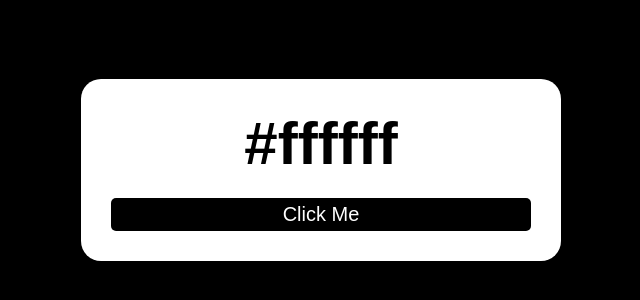
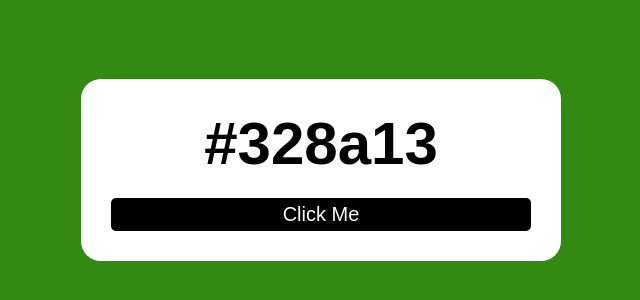
Before and after one commit to dinesh3092/javascript, a plain HTML site: page projects/randomColorGenerator/index.html in a window 1280 px wide. Shown: the part 230-530 px from the top of the page, without its empty margins (319-959 px from the left). Drawn offline with Linux system fonts and the light colour scheme; a web font is replaced by a local one.

Commit message:
complete

```diff
--- a/projects/randomColorGenerator/css/style.css
+++ b/projects/randomColorGenerator/css/style.css
@@ -8,7 +8,7 @@
 }
 
 body{
-    background-color: black;
+    transition: 0.2s;
 }
 
 .main{
@@ -40,4 +40,5 @@ body{
     font-size: 20px;
     margin-top: 20px;
     padding: 5px;
+    cursor: pointer;
 }
--- a/projects/randomColorGenerator/js/app.js
+++ b/projects/randomColorGenerator/js/app.js
@@ -1,10 +1,26 @@
 const getColor = () =>{
 
-    const randomNumber = Math.random();
-    console.log(randomNumber);
+    const randomNumber = Math.floor(Math.random() * 16777216);
+    const randomCode = "#" + randomNumber.toString(16); // 16 for hex code converter
+
+
+    document.body.style.backgroundColor = randomCode;
+    document.getElementById('color-code').innerText = randomCode;
 }
 
+// event call
+document.getElementById("btn").addEventListener(
+    "click",
+    getColor
+);
+
+
+//init call
 getColor();
 
+// setInterval(() =>{
+//     getColor()
+// }, 5000
+// );
 // Random Number
 // Hex Code
```
